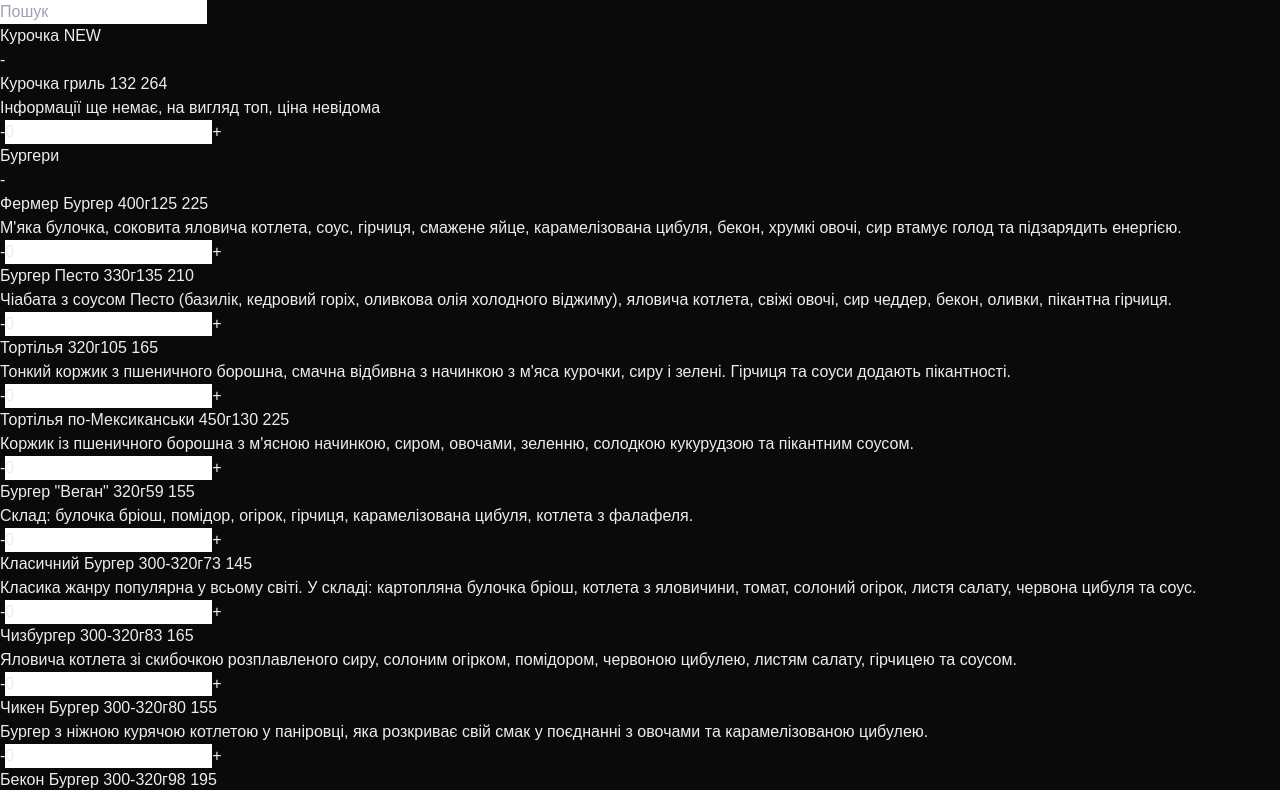
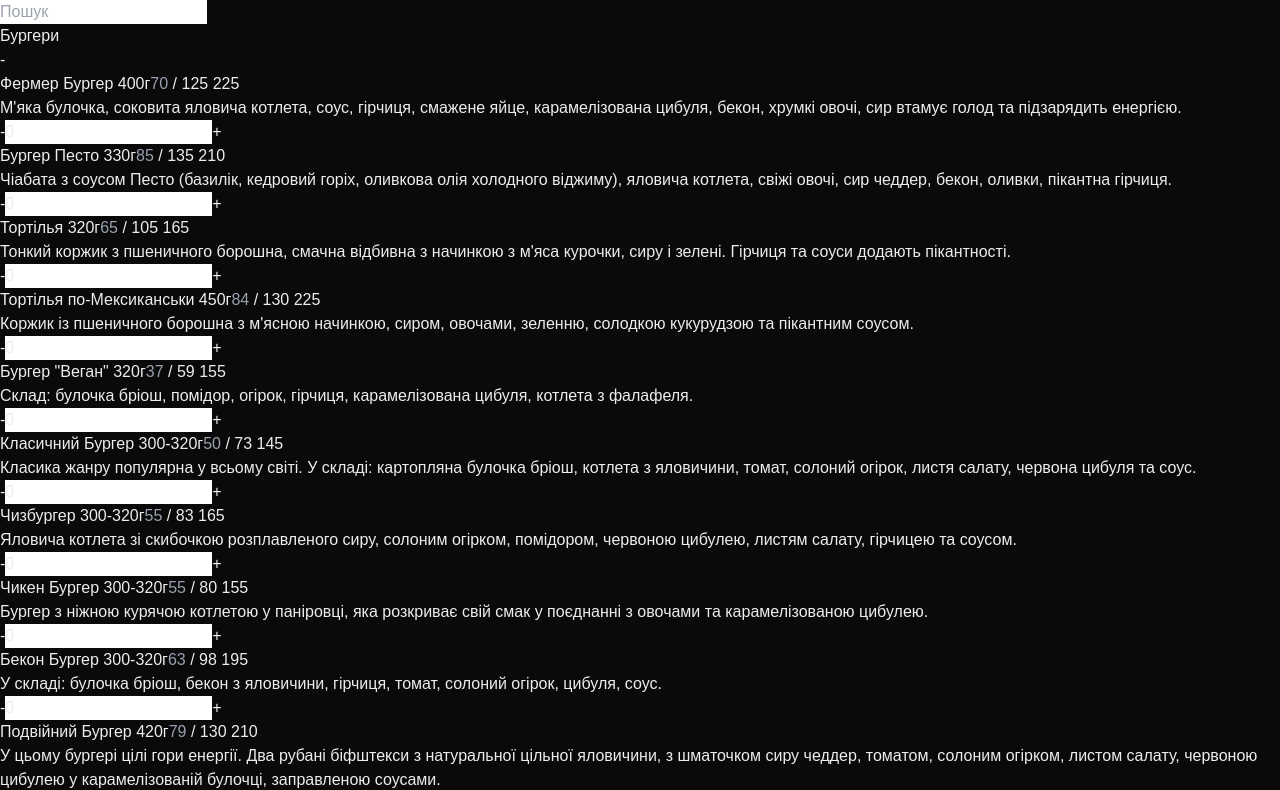
Before and after one commit to andrey-voytenko/burgers-order, a Next.js app: page / in a window 1280 px wide. Shown: the top 790 px of the page. Built offline with nearby package versions, Linux system fonts and the light colour scheme.

Commit message:
add card selection (#2)

```diff
--- a/src/app/page.tsx
+++ b/src/app/page.tsx
@@ -1,6 +1,6 @@
 'use client';
 
-import { burgers, combos, snacks, sauces, chicken } from '@/data/menu.json';
+import { burgers, combos, snacks, sauces } from '@/data/menu.json';
 import React, { useEffect, useState } from 'react';
 import { Product } from '@/types/product';
 import ConfirmOrderDialog from '@/components/ConfirmOrderDialog';
@@ -14,7 +14,6 @@ export default function Home() {
   const [filteredCombosList, setFilteredCombosList] = useState<Product[]>([]);
   const [filteredSnacksList, setFilteredSnacksList] = useState<Product[]>([]);
   const [filteredSaucesList, setFilteredSaucesList] = useState<Product[]>([]);
-  const [filteredChickenList, setFilteredChickenList] = useState<Product[]>([]);
   const [isModalOpen, setIsModalOpen] = useState(false);
 
   useEffect(() => {
@@ -29,9 +28,6 @@ export default function Home() {
     );
     setFilteredSnacksList(
       snacks.filter((x) => x.name.toLowerCase().includes(searchText)),
-    );
-    setFilteredChickenList(
-      chicken.filter((x) => x.name.toLowerCase().includes(searchText)),
     );
   }, [searchText]);
 
@@ -56,12 +52,6 @@ export default function Home() {
         />
         <form onSubmit={saveOrder} className="min-w-64">
           <ol className="list-inside text-sm font-[monospace]">
-            <ProductList
-              title="Курочка"
-              isNew={true}
-              products={filteredChickenList}
-            />
-
             <ProductList title="Бургери" products={filteredBurgersList} />
 
             <ProductList title="Комбо" products={filteredCombosList} />
--- a/src/components/ProductItem.tsx
+++ b/src/components/ProductItem.tsx
@@ -13,6 +13,8 @@ export default function ProductItem({ product }: { product: Product }) {
               {product.count ?? product.weight ?? ''}
             </span>
             <span className="text-sm float-right">
+              <span style={{color:'oklch(70.7% 0.022 261.325)'}} >{product.prices.platinum}</span>{' '}
+              <span>/</span>{' '}
               <span className="text-yellow-400">{product.prices.gold}</span>{' '}
               <span className="line-through">{product.prices.regular}</span>
             </span>
--- a/src/data/menu.json
+++ b/src/data/menu.json
@@ -1,16 +1,4 @@
 {
-  "chicken": [
-    {
-      "id": 50,
-      "name": "Курочка гриль",
-      "weight": "",
-      "description": "Інформації ще немає, на вигляд топ, ціна невідома",
-      "prices": {
-        "gold": 132,
-        "regular": 264
-      }
-    }
-  ],
   "burgers": [
     {
       "id": 1,
@@ -19,7 +7,8 @@
       "description": "М'яка булочка, соковита яловича котлета, соус, гірчиця, смажене яйце, карамелізована цибуля, бекон, хрумкі овочі, сир втамує голод та підзарядить енергією.",
       "prices": {
         "gold": 125,
-        "regular": 225
+        "regular": 225,
+        "platinum": 70
       }
     },
     {
@@ -29,7 +18,8 @@
       "description": "Чіабата з соусом Песто (базилік, кедровий горіх, оливкова олія холодного віджиму), яловича котлета, свіжі овочі, сир чеддер, бекон, оливки, пікантна гірчиця.",
       "prices": {
         "gold": 135,
-        "regular": 210
+        "regular": 210,
+        "platinum": 85
       }
     },
     {
@@ -39,7 +29,8 @@
       "description": "Тонкий коржик з пшеничного борошна, смачна відбивна з начинкою з м'яса курочки, сиру і зелені. Гірчиця та соуси додають пікантності.",
       "prices": {
         "gold": 105,
-        "regular": 165
+        "regular": 165,
+        "platinum": 65
       }
     },
     {
@@ -49,7 +40,8 @@
       "description": "Коржик із пшеничного борошна з м'ясною начинкою, сиром, овочами, зеленню, солодкою кукурудзою та пікантним соусом.",
       "prices": {
         "gold": 130,
-        "regular": 225
+        "regular": 225,
+        "platinum": 84
       }
     },
     {
@@ -59,7 +51,8 @@
       "description": "Склад: булочка бріош, помідор, огірок, гірчиця, карамелізована цибуля, котлета з фалафеля.",
       "prices": {
         "gold": 59,
-        "regular": 155
+        "regular": 155,
+        "platinum": 37
       }
     },
     {
@@ -69,7 +62,8 @@
       "description": "Класика жанру популярна у всьому світі. У складі: картопляна булочка бріош, котлета з яловичини, томат, солоний огірок, листя салату, червона цибуля та соус.",
       "prices": {
         "gold": 73,
-        "regular": 145
+        "regular": 145,
+        "platinum": 50
       }
     },
     {
@@ -79,7 +73,8 @@
       "description": "Яловича котлета зі скибочкою розплавленого сиру, солоним огірком, помідором, червоною цибулею, листям салату, гірчицею та соусом.",
       "prices": {
         "gold": 83,
-        "regular": 165
+        "regular": 165,
+        "platinum": 55
       }
     },
     {
@@ -89,7 +84,8 @@
       "description": "Бургер з ніжною курячою котлетою у паніровці, яка розкриває свій смак у поєднанні з овочами та карамелізованою цибулею.",
       "prices": {
         "gold": 80,
-        "regular": 155
+        "regular": 155,
+        "platinum": 55
       }
     },
     {
@@ -99,7 +95,8 @@
       "description": "У складі: булочка бріош, бекон з яловичини, гірчиця, томат, солоний огірок, цибуля, соус.",
       "prices": {
         "gold": 98,
-        "regular": 195
+        "regular": 195,
+        "platinum": 63
       }
     },
     {
@@ -109,7 +106,8 @@
       "description": "У цьому бургері цілі гори енергії. Два рубані біфштекси з натуральної цільної яловичини, з шматочком сиру чеддер, томатом, солоним огірком, листом салату, червоною цибулею у карамелізованій булочці, заправленою соусами.",
       "prices": {
         "gold": 130,
-        "regular": 210
+        "regular": 210,
+        "platinum": 79
       }
     },
     {
@@ -119,7 +117,8 @@
       "description": "Найпопулярніші смаки приведені в гармонію у цьому бургері. Соковита котлета, слайс підпеченого бекону, грибне рагу у вершковому соусі та хрусткі листя салату з булочкою та соусом.",
       "prices": {
         "gold": 99,
-        "regular": 195
+        "regular": 195,
+        "platinum": 68
       }
     },
     {
@@ -129,7 +128,8 @@
       "description": "У складі: булочка бріош, рибна котлета, сир, гірчиця, помідор, карамелізована цибуля, листя салату, соус.",
       "prices": {
         "gold": 97,
-        "regular": 190
+        "regular": 190,
+        "platinum": 67
       }
     },
     {
@@ -139,7 +139,8 @@
       "description": "Склад: булочка бріош, котлета зі свинини, пікантний хрін, картопляник, цибуля, бекон та солоний огірок.",
       "prices": {
         "gold": 99,
-        "regular": 225
+        "regular": 225,
+        "platinum": 68
       }
     }
   ],
@@ -150,7 +151,8 @@
       "description": "Бургер класік, фрі 100г, нагетси 4 шт., кола, соус.",
       "prices": {
         "gold": 198,
-        "regular": 295
+        "regular": 295,
+        "platinum": 131
       },
       "weight": ""
     },
@@ -160,7 +162,8 @@
       "description": "Бургер дабл, крильця 6 шт., фрі 200г, кола, соус.",
       "prices": {
         "gold": 277,
-        "regular": 390
+        "regular": 390,
+        "platinum": 193
       },
       "weight": ""
     },
@@ -170,7 +173,8 @@
       "description": "Бекон бургер 2 шт., фрі 200г, нагетси 4 шт., крильця 4 шт., цибулеві кільця 6 шт., соус 3 шт., кола 2 шт.",
       "prices": {
         "gold": 443,
-        "regular": 640
+        "regular": 640,
+        "platinum": 308
       },
       "weight": ""
     },
@@ -180,7 +184,8 @@
       "description": "Картопля фрі, соковитий стейк у кукурудзяній паніровці з японським соусом Tonkatsu та цибулею кріспи.",
       "prices": {
         "gold": 120,
-        "regular": 235
+        "regular": 235,
+        "platinum": 84
       },
       "weight": ""
     }
@@ -191,7 +196,8 @@
       "name": "Хот-дог",
       "prices": {
         "gold": 70,
-        "regular": 125
+        "regular": 125,
+        "platinum": 33
       },
       "weight": ""
     },
@@ -201,7 +207,8 @@
       "weight": "330г",
       "prices": {
         "gold": 115,
-        "regular": 180
+        "regular": 180,
+        "platinum": 74
       }
     },
     {
@@ -209,7 +216,8 @@
       "name": "\"Пивний\" сет",
       "prices": {
         "gold": 170,
-        "regular": 320
+        "regular": 320,
+        "platinum": 115
       },
       "weight": ""
     },
@@ -218,7 +226,8 @@
       "name": "Сирні палички",
       "prices": {
         "gold": 95,
-        "regular": 150
+        "regular": 150,
+        "platinum": 55
       },
       "count": "3шт."
     },
@@ -229,7 +238,8 @@
       "count": "100г",
       "prices": {
         "gold": 36,
-        "regular": 55
+        "regular": 55,
+        "platinum":25
       }
     },
     {
@@ -239,7 +249,8 @@
       "count": "200г",
       "prices": {
         "gold": 63,
-        "regular": 105
+        "regular": 105,
+        "platinum": 40
       }
     },
     {
@@ -249,7 +260,8 @@
       "count": "100г",
       "prices": {
         "gold": 33,
-        "regular": 55
+        "regular": 55,
+        "platinum": 22
       }
     },
     {
@@ -259,7 +271,8 @@
       "count": "200г",
       "prices": {
         "gold": 59,
-        "regular": 105
+        "regular": 105,
+        "platinum": 33
       }
     },
     {
@@ -268,7 +281,8 @@
       "count": "4шт.",
       "prices": {
         "gold": 45,
-        "regular": 60
+        "regular": 60,
+        "platinum": 30
       }
     },
     {
@@ -277,7 +291,8 @@
       "count": "8шт.",
       "prices": {
         "gold": 80,
-        "regular": 115
+        "regular": 115,
+        "platinum": 49
       }
     },
     {
@@ -286,7 +301,8 @@
       "count": "4шт.",
       "prices": {
         "gold": 68,
-        "regular": 160
+        "regular": 160,
+        "platinum": 41
       }
     },
     {
@@ -295,7 +311,8 @@
       "count": "8шт.",
       "prices": {
         "gold": 110,
-        "regular": 160
+        "regular": 160,
+        "platinum":72
       }
     },
     {
@@ -304,7 +321,8 @@
       "count": "4шт.",
       "prices": {
         "gold": 54,
-        "regular": 90
+        "regular": 90,
+        "platinum":30
       }
     },
     {
@@ -313,7 +331,8 @@
       "count": "8шт.",
       "prices": {
         "gold": 100,
-        "regular": 180
+        "regular": 180,
+        "platinum":50
       }
     },
     {
@@ -322,7 +341,8 @@
       "count": "10шт.",
       "prices": {
         "gold": 75,
-        "regular": 115
+        "regular": 115,
+        "platinum":40
       }
     },
     {
@@ -331,7 +351,8 @@
       "count": "5шт.",
       "prices": {
         "gold": 80,
-        "regular": 125
+        "regular": 125,
+        "platinum":52
       }
     },
     {
@@ -340,7 +361,8 @@
       "count": "4шт.",
       "prices": {
         "gold": 45,
-        "regular": 120
+        "regular": 120,
+        "platinum":52
       }
     },
     {
@@ -349,7 +371,8 @@
       "count": "3шт.",
       "prices": {
         "gold": 75,
-        "regular": 110
+        "regular": 110,
+        "platinum":49
       }
     },
     {
@@ -357,7 +380,8 @@
       "name": "Хот-дог від шефа",
       "prices": {
         "gold": 78,
-        "regular": 0
+        "regular": 0,
+        "platinum":62
       },
       "weight": ""
     },
@@ -366,7 +390,8 @@
       "name": "Камамбер-тост",
       "prices": {
         "gold": 75,
-        "regular": 140
+        "regular": 140,
+        "platinum":50
       },
       "weight": ""
     },
@@ -376,7 +401,8 @@
       "weight": "350г",
       "prices": {
         "gold": 170,
-        "regular": 240
+        "regular": 240,
+        "platinum":110
       }
     }
   ],
@@ -387,7 +413,8 @@
       "weight": "30г",
       "prices": {
         "gold": 12,
-        "regular": 20
+        "regular": 20,
+        "platinum":7
       }
     },
     {
@@ -396,7 +423,8 @@
       "weight": "30г",
       "prices": {
         "gold": 12,
-        "regular": 20
+        "regular": 20,
+        "platinum":7
       }
     },
     {
@@ -405,7 +433,8 @@
       "weight": "30г",
       "prices": {
         "gold": 12,
-        "regular": 20
+        "regular": 20,
+        "platinum":7
       }
     },
     {
@@ -414,7 +443,8 @@
       "weight": "30г",
       "prices": {
         "gold": 12,
-        "regular": 20
+        "regular": 20,
+        "platinum":7
       }
     },
     {
@@ -423,7 +453,8 @@
       "weight": "30г",
       "prices": {
         "gold": 12,
-        "regular": 20
+        "regular": 20,
+        "platinum":7
       }
     },
     {
@@ -432,7 +463,8 @@
       "weight": "30г",
       "prices": {
         "gold": 12,
-        "regular": 20
+        "regular": 20,
+        "platinum":7
       }
     },
     {
@@ -441,7 +473,8 @@
       "weight": "30г",
       "prices": {
         "gold": 12,
-        "regular": 20
+        "regular": 20,
+        "platinum":7
       }
     }
   ]
--- a/src/types/product.ts
+++ b/src/types/product.ts
@@ -4,5 +4,5 @@ export type Product = {
   description?: string;
   weight?: string;
   count?: string;
-  prices: { gold: number; regular: number };
+  prices: { gold: number; regular: number, platinum: number };
 };
```
Also changed, not shown: src/components/ConfirmOrderDialog.tsx (+21 -5 lines).
